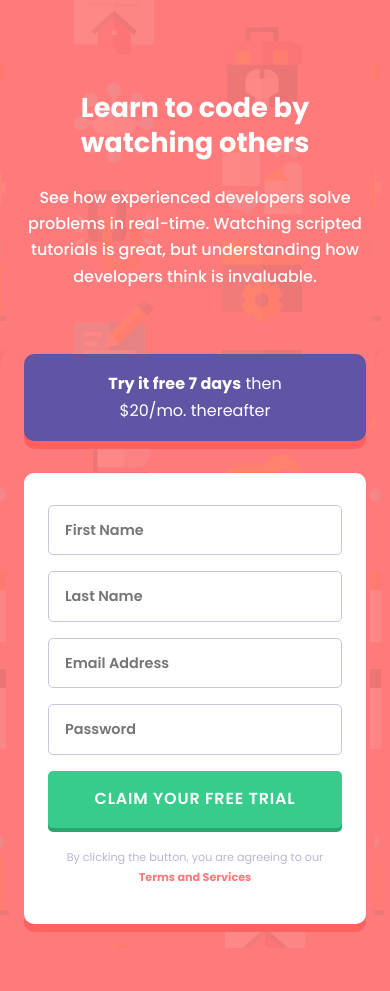
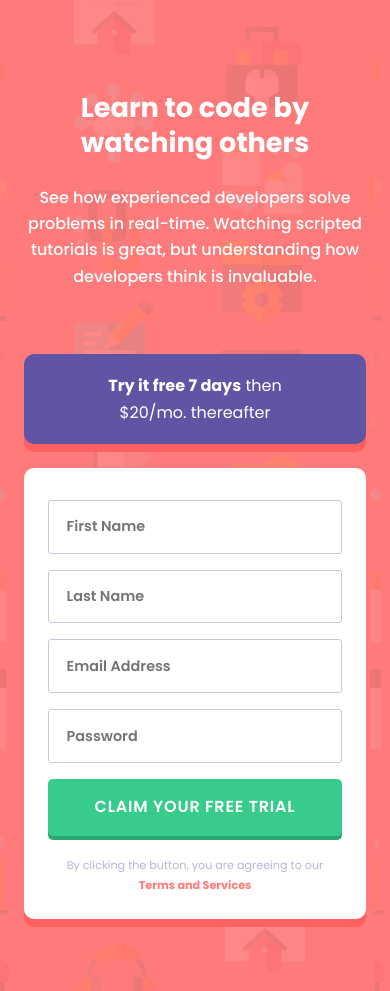
Before and after one commit to aaronshivers/intro-signup, an Angular app: page / in a window 390 px wide. Before the commit the page ends 948 px from the top, so only its background shows below. Built offline with nearby package versions, Linux system fonts and the light colour scheme.

Commit message:
update mobile styles

```diff
--- a/src/app/app.component.scss
+++ b/src/app/app.component.scss
@@ -1,8 +1,8 @@
 .main {
-  margin: 1.5rem;
+  margin: 4.5rem 1.5rem;
   text-align: center;
 }
 
 .main__intro {
-  margin: 3rem 0;
+  //margin: 3rem 0;
 }
--- a/src/app/intro-section/intro-section.component.scss
+++ b/src/app/intro-section/intro-section.component.scss
@@ -10,4 +10,5 @@
   font-size: 1rem;
   font-weight: $font-weight-medium;
   line-height: 1.65rem;
+  margin-bottom: 4rem;
 }
--- a/src/app/trial-form/trial-form.component.scss
+++ b/src/app/trial-form/trial-form.component.scss
@@ -19,10 +19,10 @@
 .form__input {
   font-size: .9rem;
   width: 100%;
-  padding: 1rem;
+  padding: 1.1rem;
   margin: .5rem 0;
   border: 1px solid lighten($blue-gray, 5%);
-  border-radius: 5px;
+  border-radius: 3px;
 }
 
 .form__input::placeholder {
@@ -43,7 +43,7 @@
 }
 
 .form__terms {
-  margin: .8rem;
+  margin: .8rem .8rem 0;
   font-size: .7rem;
   color: $blue-gray;
   line-height: 1.2rem;
--- a/src/app/trial-pricing/trial-pricing.component.scss
+++ b/src/app/trial-pricing/trial-pricing.component.scss
@@ -5,7 +5,8 @@
   display: flex;
   justify-content: center;
   border-radius: 10px;
-  margin-bottom: 2rem;
+  margin-bottom: 1.5rem;
+  padding: .1rem;
   box-shadow: 0 .5rem darken($red, 5%);
 }
 
```
